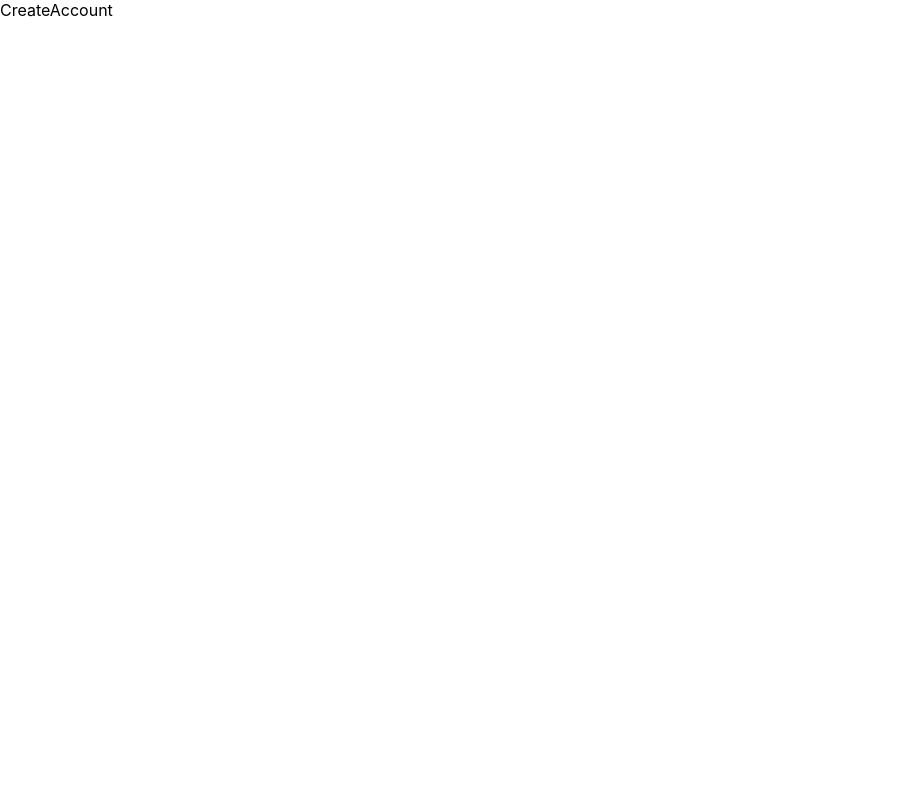
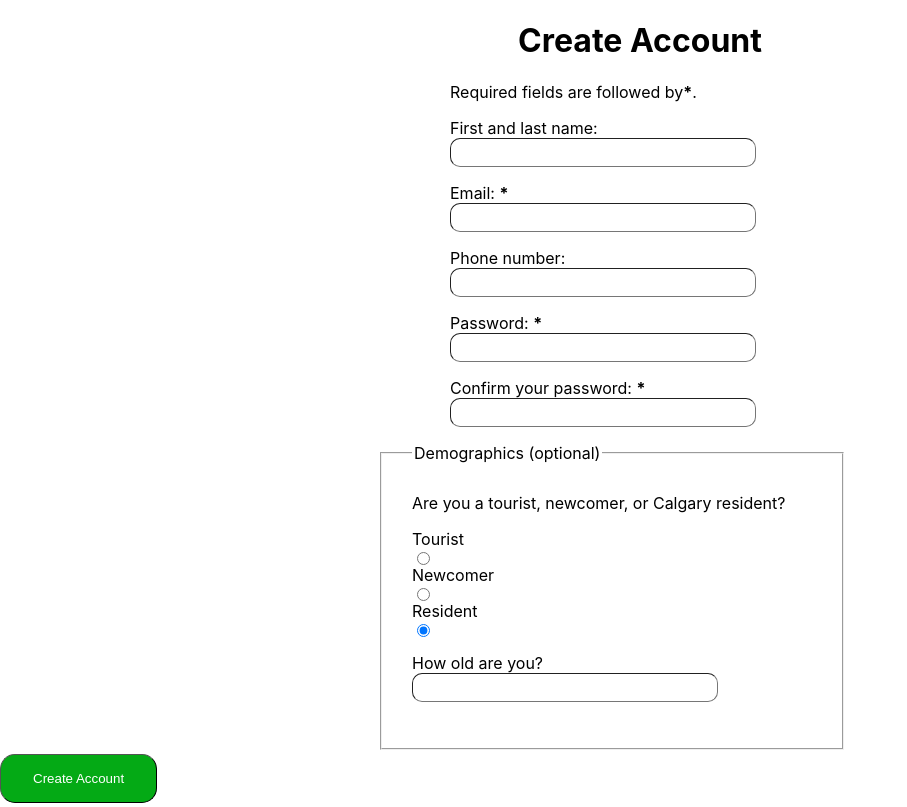
Before and after one commit to paulhuii/yychacks-2023, a React (Create React App) app: page /CreateAccount in a window 1280 px wide. Shown: the whole page, without its empty margins (0-907 px from the left). Built offline with nearby package versions, Linux system fonts and the light colour scheme.

Commit message:
created outline of login & create account pages

```diff
--- a/src/index.css
+++ b/src/index.css
@@ -11,3 +11,45 @@ code {
   font-family: source-code-pro, Menlo, Monaco, Consolas, 'Courier New',
     monospace;
 }
+
+h1 {
+  text-align: center
+}
+
+input[type=email], input[type=text], input[type=tel], input[type=password], input[type=number] {
+  width: 300px;
+  height: 25px;
+  background-color: '#fff';
+  border-color: '#ccc';
+  border-width: 1px;
+  border-radius: 10px;
+  font-size: 16px;
+  text-align: center;
+}
+
+button[type=submit] {
+  background-color: #04aa15;
+  color: rgb(255, 255, 255) ;
+  padding: 16px 32px;
+  margin: 4px 2px;
+  cursor: pointer;
+  border-width: 1px;
+  border-radius: 15px;
+  margin-left: auto;
+}
+
+form
+{
+  padding-left: 450px;
+}
+
+input, label {
+  display:block;
+}
+
+fieldset
+{
+  width: 400px;
+  padding: 30px;
+  margin-left: 380px;
+}
--- a/src/pages/CreateAccount.js
+++ b/src/pages/CreateAccount.js
@@ -1,8 +1,86 @@
+<link rel="stylesheet" type="text/css" href="style.css" />
+
 const CreateAccount = () => {
     return (
         <div>
-            CreateAccount
+            <h1>Create Account</h1>
+
+            <form>
+                <p>
+                    Required fields are followed by
+                    <strong><span aria-label="required">*</span></strong>.
+                </p>
+
+                <p>
+                    <label for="username">
+                        <span>First and last name: </span>
+                    </label>
+                    <input type="text" id="username" name="username"/>
+                </p>
+
+                <p>
+                    <label for="email">
+                        <span>Email: </span>
+                        <strong><span aria-label="required">*</span></strong>
+                    </label>
+                    <input type="email" id="useremail" name="useremail"/>
+                </p>
+
+                <p>
+                    <label for="userphone">
+                        <span> Phone number: </span>
+                    </label>
+                    <input type="tel" id="userphone" name="userphone"/>
+                </p>
+
+                <p>
+                    <label for="pwd">
+                        <span> Password: </span>
+                        <strong><span aria-label="required">*</span></strong>
+                    </label>
+                    <input type="password" id="pwd" name="password" />
+                </p>
+
+                <p>
+                    <label for="pwd">
+                        <span> Confirm your password: </span>
+                        <strong><span aria-label="required">*</span></strong>
+                    </label>
+                    <input type="password" id="pwd" name="password" />
+                </p>
+            </form>
+
+            <fieldset>
+                    <legend> Demographics (optional) </legend>
+                    Are you a tourist, newcomer, or Calgary resident?
+                    <p>
+                        <div>
+                            <label for="tourist">Tourist</label>
+                            <input type="radio" id="tourist" name="usertype" value="tourist" checked />
+                        </div>
+
+                        <div>
+                            <label for="newcomer">Newcomer</label>
+                            <input type="radio" id="newcomer" name="usertype" value="newcomer" checked />
+                        </div>
+
+                        <div>
+                            <label for="resident">Resident</label>
+                            <input type="radio" id="resident" name="usertype" value="resident" checked />
+                        </div>
+                    </p>
+
+                    <p>
+                        <label for="userage">How old are you? </label>
+                        <input type="number" id="userage" name="userage" value="userage" checked />
+                    </p>
+                </fieldset>
+
+                <div>
+                    <button type="submit">Create Account</button>
+                </div>
         </div>
     )
 }
+
 export default CreateAccount
--- a/src/pages/Login.js
+++ b/src/pages/Login.js
@@ -1,7 +1,29 @@
 const Login = () => {
     return (
         <div>
-            Login
+            <h1>Log in</h1>
+
+            <form>
+                <p>
+                    <label for="email">
+                        <span>Email: </span>
+                        <strong><span aria-label="required">*</span></strong>
+                    </label>
+                    <input type="email" id="useremail" name="useremail"/>
+                </p>
+
+                <p>
+                    <label for="pwd">
+                        <span> Password: </span>
+                        <strong><span aria-label="required">*</span></strong>
+                    </label>
+                    <input type="password" id="pwd" name="password"/>
+                </p>
+
+                <div>
+                    <button type="submit">Create Account</button>
+                </div>
+            </form>
         </div>
     )
 }
```
